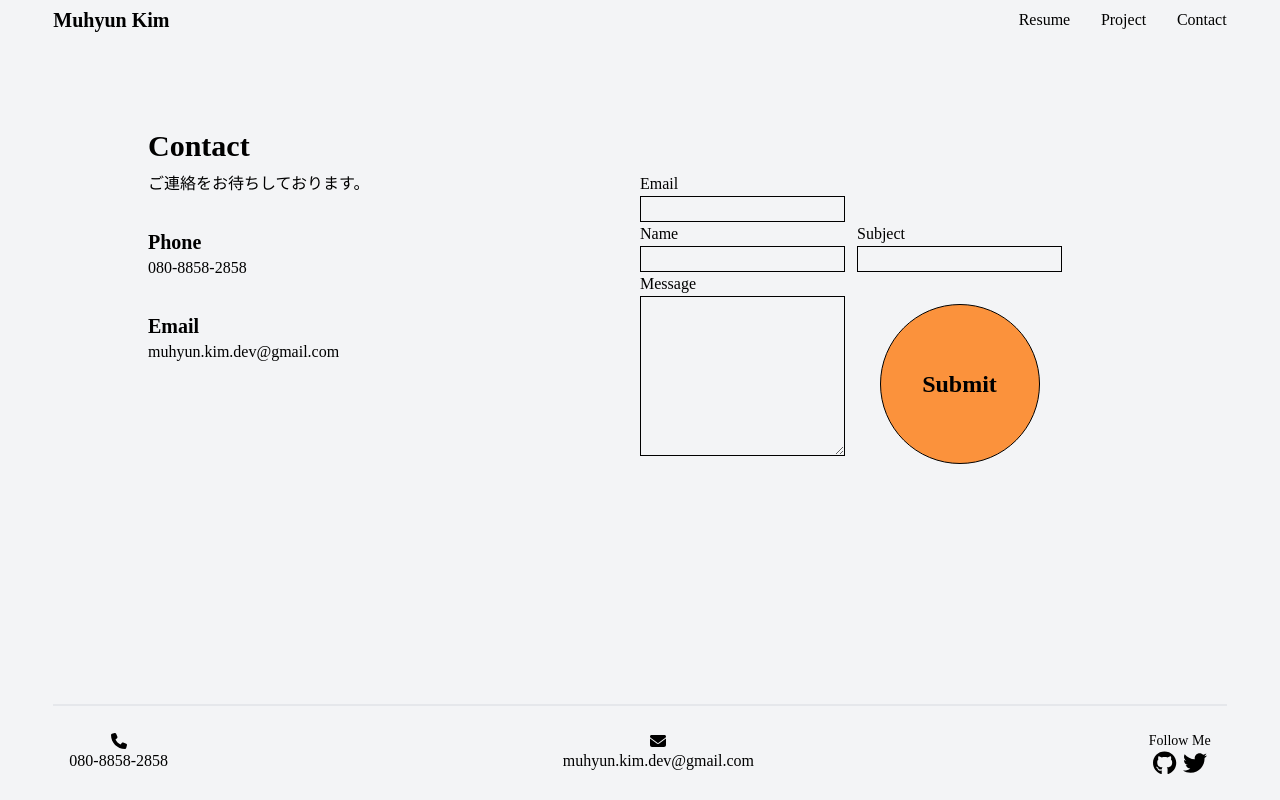
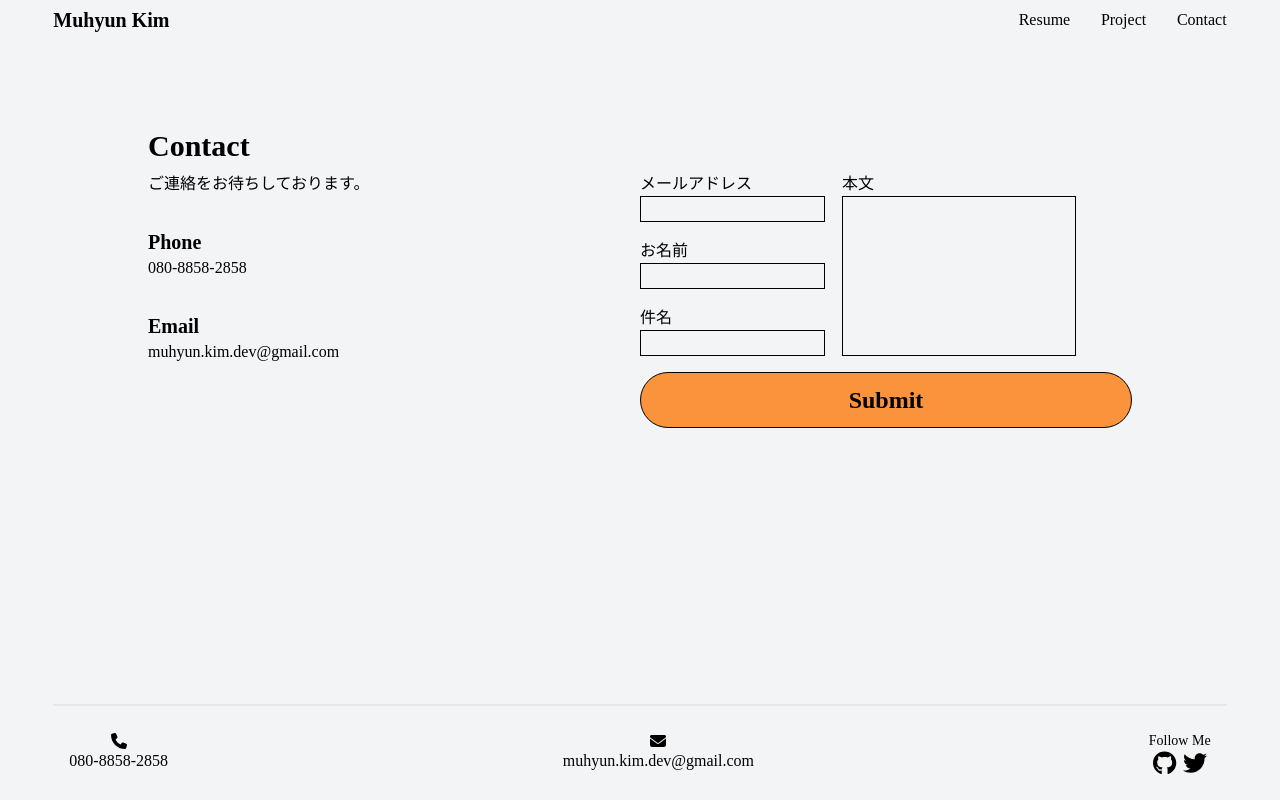
Before and after one commit to Muhyun-Kim/kim_resume, a React (Create React App) app: page /contact in a window 1280 px wide. Built offline with nearby package versions, Linux system fonts and the light colour scheme.

Commit message:
add email function

```diff
--- a/package.json
+++ b/package.json
@@ -3,6 +3,7 @@
   "version": "0.1.0",
   "private": true,
   "dependencies": {
+    "@emailjs/browser": "^3.10.0",
     "@fortawesome/fontawesome-svg-core": "^6.3.0",
     "@fortawesome/free-brands-svg-icons": "^6.3.0",
     "@fortawesome/free-regular-svg-icons": "^6.3.0",
@@ -15,6 +16,7 @@
     "@types/node": "^16.18.12",
     "@types/react": "^18.0.28",
     "@types/react-dom": "^18.0.11",
+    "emailjs-com": "^3.2.0",
     "react": "^18.2.0",
     "react-dom": "^18.2.0",
     "react-router-dom": "^6.8.1",
--- a/src/Components/EmailForm.tsx
+++ b/src/Components/EmailForm.tsx
@@ -1,78 +1,77 @@
 import React, { useRef, useState } from "react";
+import emailjs from "emailjs-com";
 
 function EmailForm() {
-  const [input, setInput] = useState({
-    sender: "",
-    email: "",
-    subject: "",
-    message: "",
-  });
+  const form = React.useRef(null);
+  const sendEmail = (e: React.FormEvent<HTMLFormElement>) => {
+    e.preventDefault();
 
-  const senderRef = useRef(null);
-  const emailRef = useRef(null);
-  const subjectRef = useRef(null);
-  const messageRef = useRef(null);
+    emailjs
+      .sendForm(
+        "service_oyahufq",
+        "template_tqycy2p",
+        e.currentTarget,
+        "LWgHf8s0pcdYjtQBS"
+      )
+      .then(
+        (result) => {
+          console.log(result.text);
+        },
+        (error) => {
+          console.log(error.text);
+        }
+      );
+  };
 
-  const handleSubmit = (e) => {
-    e.preventDefault();
-    const formData = {
-      sender: senderRef.current.value,
-      email: emailRef.current.value,
-      subject: subjectRef.current.value,
-      message: messageRef.current.value,
-    };
-  };
   return (
     <>
-      <form onSubmit={handleSubmit}>
-        <div className="flex flex-col w-5/12">
-          <label htmlFor="email">Email</label>
+      <form ref={form} onSubmit={sendEmail}>
+        <div className="flex mb-4">
+          <div className="flex flex-col justify-between">
+            <div className="flex flex-col w-11/12">
+              <label>メールアドレス</label>
               <input
                 className="border border-current bg-gray-100"
-            id="email"
                 type="email"
-            ref={emailRef}
+                name="user_email"
                 required
               />
             </div>
-        <div className="flex">
-          <div className="flex flex-col w-5/12 mr-3">
-            <label htmlFor="name">Name</label>
+            <div className="flex flex-col w-11/12">
+              <label>お名前</label>
               <input
                 className="border border-current bg-gray-100"
-              id="name"
                 type="text"
-              ref={senderRef}
+                name="user_name"
                 required
               />
             </div>
-          <div className="flex flex-col w-5/12">
-            <label htmlFor="subject">Subject</label>
+            <div className="flex flex-col w-11/12">
+              <label htmlFor="subject">件名</label>
               <input
                 className="border border-current bg-gray-100"
-              id="subject"
+                name="subject"
                 type="text"
-              ref={subjectRef}
                 required
               />
             </div>
           </div>
-        <div className="flex">
-          <div className="flex flex-col w-5/12 mr-3">
-            <label htmlFor="message">Message</label>
-            <textarea
-              className="border border-current h-40 bg-gray-100"
-              id="message"
-              ref={messageRef}
+          <div>
+            <label htmlFor="message">本文</label>
+            <input
+              className="border border-current h-40 w-full bg-gray-100"
+              name="message"
               required
-            ></textarea>
+            ></input>
           </div>
-          <div className="flex justify-center w-5/12 mt-8">
-            <div className="flex justify-centerw h-40 w-40 bg-orange-400 border border-current rounded-full">
-              <button type="submit" className="w-full text-2xl font-black">
-                Submit
-              </button>
         </div>
+        <div className="flex justify-center">
+          <div className="flex justify-center h-14 w-full bg-orange-400 border border-current rounded-full">
+            <input
+              type="submit"
+              value="Submit"
+              className="w-full text-2xl font-black"
+            ></input>
           </div>
         </div>
       </form>
```
Also changed, not shown: 1 other file (tests, documents, lock files or other folders). Lines whose indentation alone changed are shown as unchanged.
